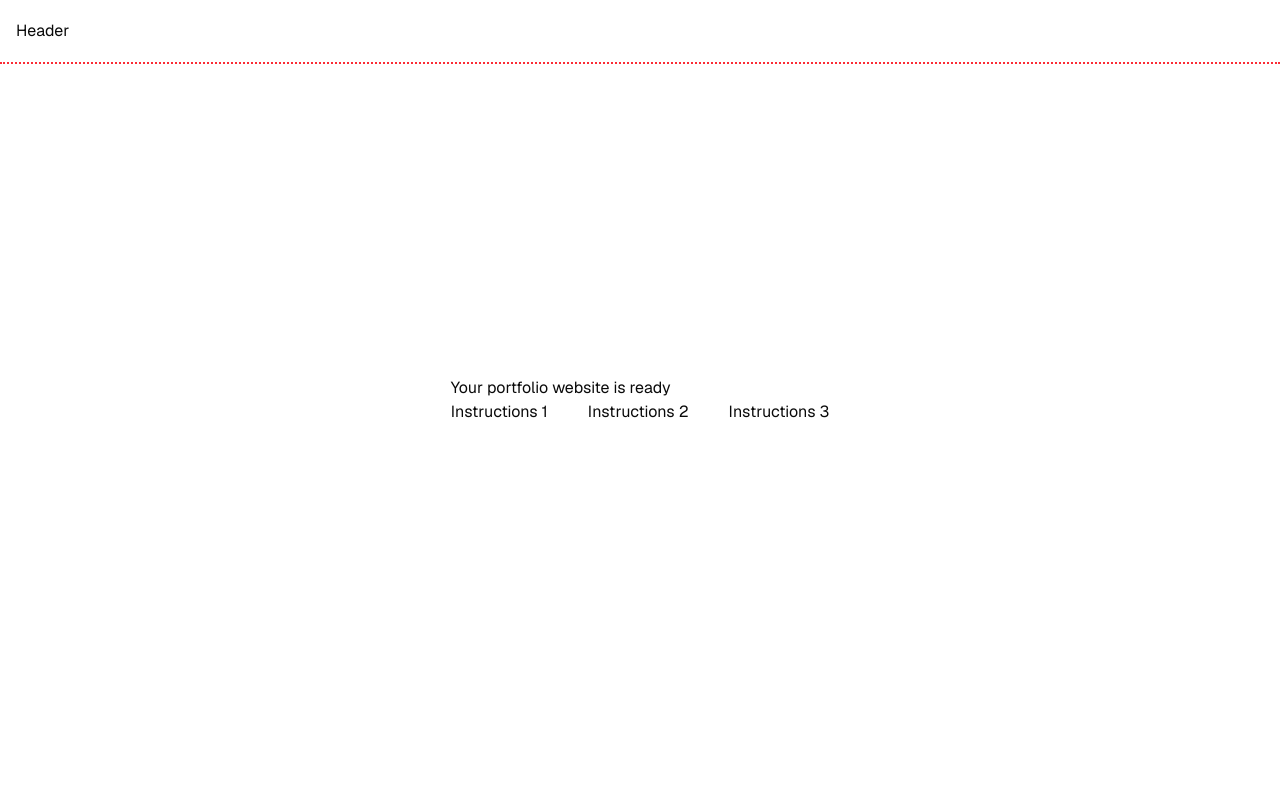
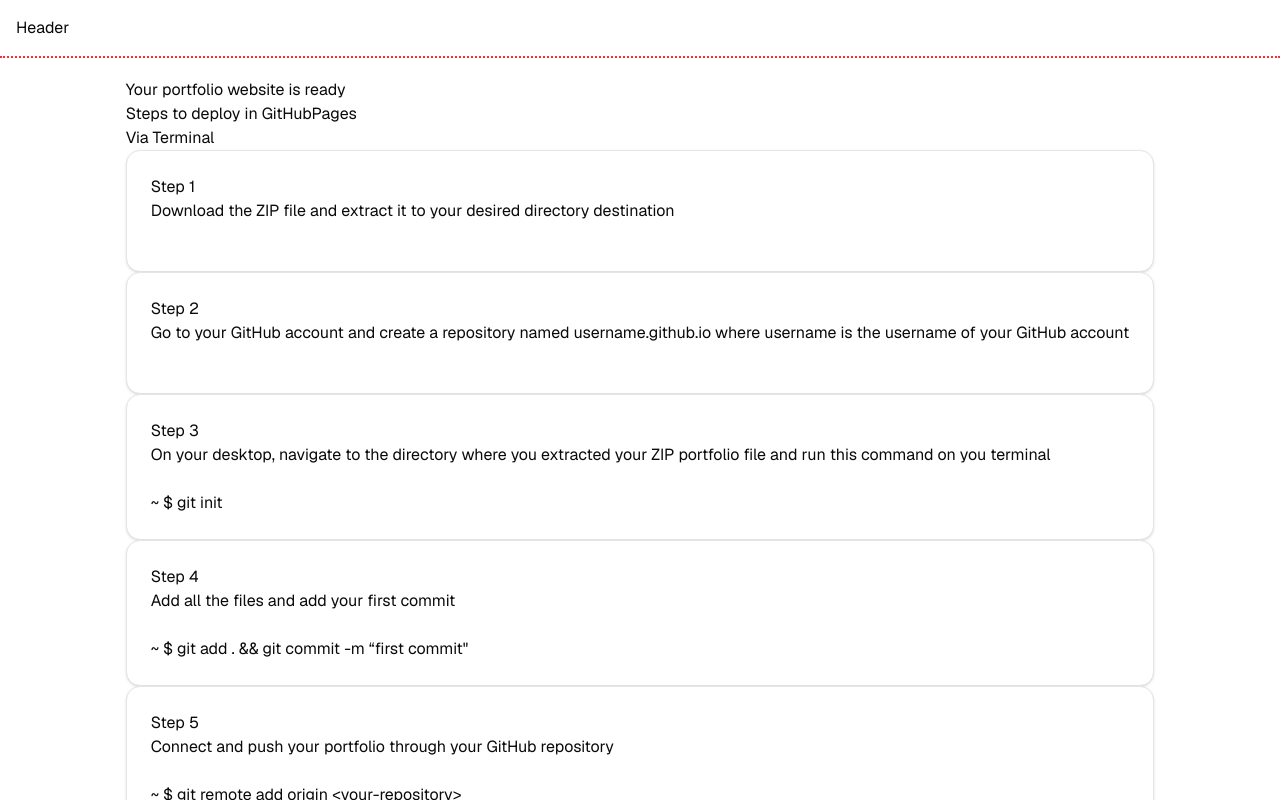
Before and after one commit to xhide341/iloveportfolio, a Next.js app: page /results in a window 1280 px wide. Shown: the top 800 px of the page. Built offline with nearby package versions, Linux system fonts and the light colour scheme.

Commit message:
adjusted: <Header/> position -> sticky, changed h-16 -> py-4; added: gap-5 in <body/> -> layout.tsx; finished: basic layout results page -> results.tsx

```diff
--- a/src/app/layout.tsx
+++ b/src/app/layout.tsx
@@ -20,7 +20,7 @@ export default function RootLayout({
 }: Readonly<{ children: React.ReactNode }>) {
   return (
     <html lang="en" className={`${geist.variable}`}>
-      <body className="flex min-h-dvh flex-col items-center justify-center">
+      <body className="flex min-h-dvh flex-col items-center justify-center gap-5">
         <Header />
         {children}
       </body>
--- a/src/app/results/page.tsx
+++ b/src/app/results/page.tsx
@@ -1,24 +1,88 @@
+import React from "react";
+import { Card, CardContent, CardFooter } from "~/components/ui/card";
+
 export default function ResultsPage() {
-  type Foo = {
-    instructions: string
-  }
+  type Steps = {
+    step: string;
+    instructions: string;
+    commandLine?: string | string[];
+    notes?: string;
+  };
 
-  const foo: Foo[] = [
-    { instructions: "Instructions 1" },
-    { instructions: "Instructions 2" },
-    { instructions: "Instructions 3" }
-  ]
+  const steps: Steps[] = [
+    {
+      step: "Step 1",
+      instructions:
+        "Download the ZIP file and extract it to your desired directory destination",
+    },
+    {
+      step: "Step 2",
+      instructions:
+        "Go to your GitHub account and create a repository named username.github.io where username is the username of your GitHub account",
+    },
+    {
+      step: "Step 3",
+      instructions:
+        "On your desktop, navigate to the directory where you extracted your ZIP portfolio file and run this command on you terminal",
+      commandLine: "~ $ git init",
+    },
+    {
+      step: "Step 4",
+      instructions: "Add all the files and add your first commit",
+      commandLine: '~ $ git add . && git commit -m “first commit"',
+    },
+    {
+      step: "Step 5",
+      instructions:
+        "Connect and push your portfolio through your GitHub  repository",
+      commandLine: [
+        "~ $ git remote add origin <your-repository>",
+        "~ $ git branch -M main",
+        "~ $ git push -u origin main",
+      ],
+    },
+    {
+      step: "Step 6",
+      instructions:
+        "Your portfolio website has been deployed. You can view it via https://username.github.io",
+      notes: "NOTE: It may take a few minutes for your website to be live",
+    },
+  ];
 
   return (
     <main>
-      <h1>Your portfolio website is ready</h1>
       <section>
-        <ul className="flex flex-row justify-center align-center gap-10">
-          {foo.map((item, index) => (
-            <li key={index}>{item.instructions}</li>
+        <h1>Your portfolio website is ready</h1>
+      </section>
+
+      <section>
+        <h2>Steps to deploy in GitHubPages</h2>
+        <h3>Via Terminal</h3>
+        <ol>
+          {steps.map((item, index) => (
+            <li key={index}>
+              <Card>
+                <CardContent>
+                  <h4>{item.step}</h4>
+                  <p>{item.instructions}</p>
+                </CardContent>
+                <CardFooter>
+                  {Array.isArray(item.commandLine) ? (
+                    item.commandLine.map((line, i) => (
+                      <React.Fragment key={i}>
+                        {line}
+                        <br />
+                      </React.Fragment>
+                    ))
+                  ) : (
+                    <span>{item.commandLine ?? item.notes}</span>
+                  )}
+                </CardFooter>
+              </Card>
+            </li>
           ))}
-        </ul>
+        </ol>
       </section>
     </main>
-  )
+  );
 }
--- a/src/components/header.tsx
+++ b/src/components/header.tsx
@@ -1,7 +1,7 @@
 
 const Header = () => {
   return (
-    <header className="w-full px-4 h-16 flex items-center justify-between fixed top-0 z-50 border-b-2 border-red-500 border-dotted">
+    <header className="w-full px-4 py-4 flex items-center justify-between sticky top-0 z-50 border-b-2 border-red-500 border-dotted bg-white">
       <h1>Header</h1>
     </header>
   );
```
